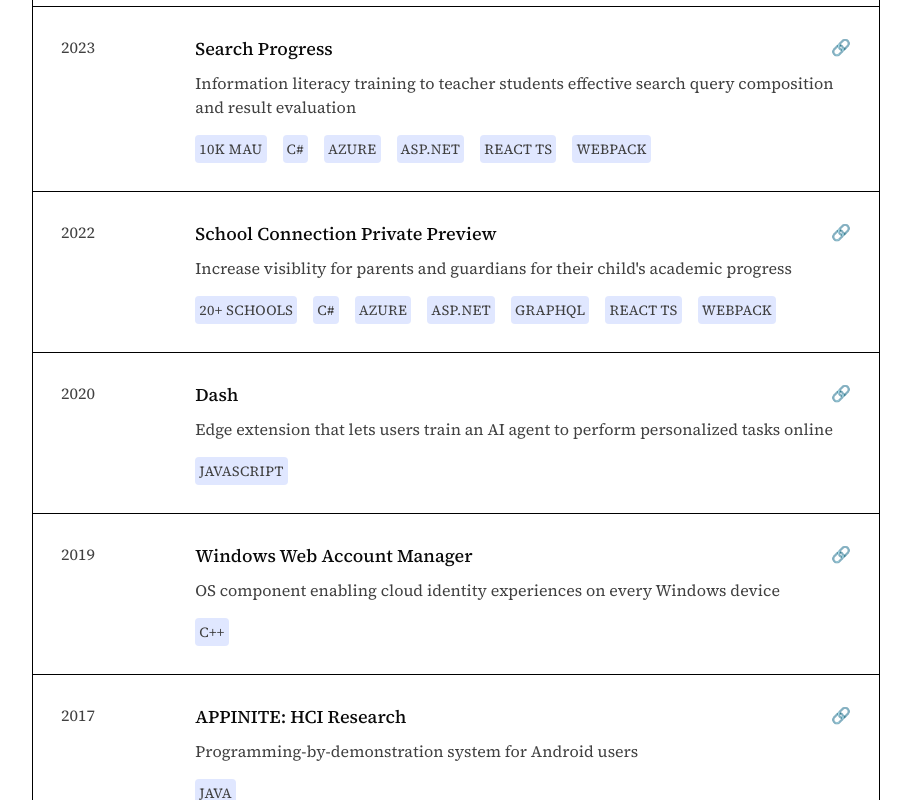
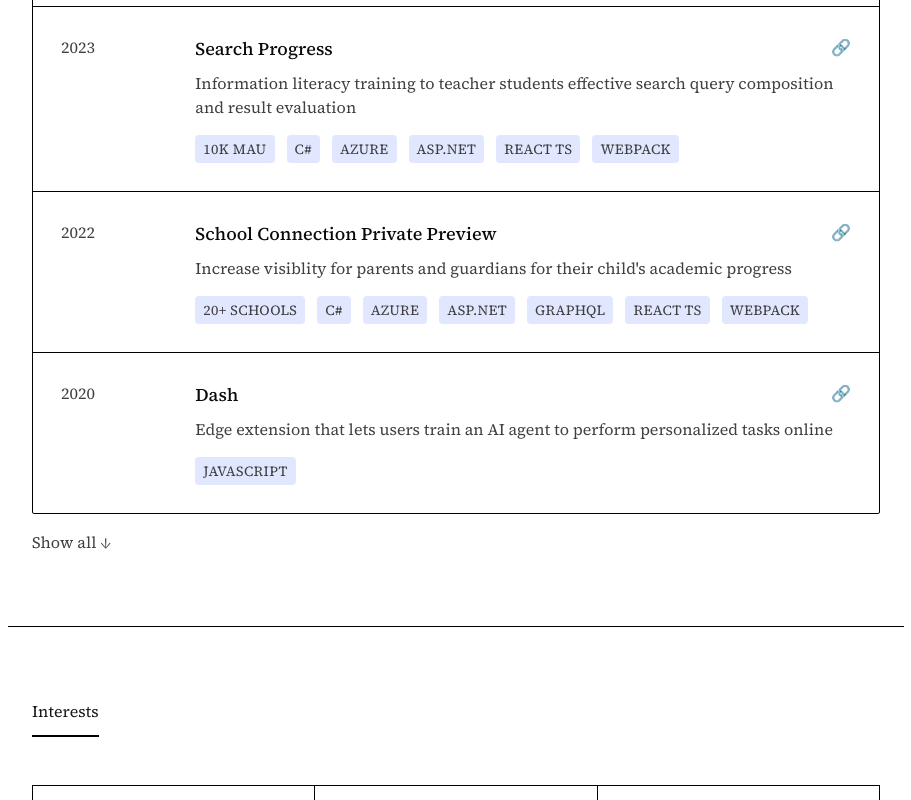
Before and after one commit to nancyl-ol/nxli, a Next.js app: page / in a window 1280 px wide. Shown: the part 1200-2000 px from the top of the page, without its empty margins (184-1095 px from the left). Built offline with nearby package versions, Linux system fonts and the light colour scheme.

Commit message:
added expand and collapse to project list

```diff
--- a/app/_components/projects.tsx
+++ b/app/_components/projects.tsx
@@ -1,5 +1,7 @@
 "use client";
+import { useState } from 'react';
 
+const defaultNumber = 5;
 const projects = [
   {
     title: 'OneNote Class Notebook',
@@ -86,21 +88,17 @@ const projects = [
 ];
 
 export function Projects() {
+  const [showAll, setShowAll] = useState(false);
+
   const onClick = (link : string|undefined) => {
     if (link) {
       window.open(link, '_blank', 'noopener,noreferrer');
     }
   }
 
-  return (
-    <section id="projects" className="px-6 py-18 max-w-4xl mx-auto border-b border-black">
-      <h2 className="text-neutral-950 mb-12 pb-3 border-b-2 border-black inline-block text-xl font-medium">Projects</h2>
-
-      <div className="space-y-0 border border-black">
-        {projects.map((project, index) => (
+  const ProjectItem = ({ project, isLast }: { project: typeof projects[0], isLast: boolean }) => (
     <div
-            key={index}
-            className={`p-7 border-b border-black last:border-b-0 hover:bg-neutral-100 transition-colors ${project.link && "hover:cursor-pointer"} group`}
+      className={`p-7 ${!isLast && 'border-b'} border-black hover:bg-neutral-100 transition-colors ${project.link && "hover:cursor-pointer"} group`}
       onClick={() => onClick(project.link)}
     >
       <div className="grid grid-cols-1 md:grid-cols-12 gap-4">
@@ -123,11 +121,11 @@ export function Projects() {
             )}
           </div>
           <p className="text-neutral-700 mb-4">{project.description}</p>
-                <div className="flex flex-wrap gap-4">
+          <div className="flex flex-wrap gap-3">
             {project.tech.map((tech, techIndex) => (
               <span
                 key={techIndex}
-                      className="rounded-sm p-1 text-neutral-700 bg-indigo-100 text-sm uppercase tracking-wide"
+                className="rounded-sm p-1 px-2 text-neutral-700 bg-indigo-100 text-sm uppercase tracking-wide"
               >
                 {tech}
               </span>
@@ -136,8 +134,35 @@ export function Projects() {
         </div>
       </div>
     </div>
+  );
+
+  const firstProjects = projects.slice(0, defaultNumber);
+  const rest = projects.slice(defaultNumber);
+
+  return (
+    <section id="projects" className="px-6 py-18 max-w-4xl mx-auto border-b border-black">
+      <h2 className="text-neutral-950 mb-12 pb-3 border-b-2 border-black inline-block text-xl font-medium">Projects</h2>
+
+      <div className="space-y-0 border border-black rounded-xs">
+        {firstProjects.map((project, index) => (
+          <ProjectItem key={index} project={project} isLast={!showAll && index === defaultNumber - 1} />
+        ))}
+
+        <div className={`grid transition-[grid-template-rows] duration-1000 ease-in-out ${showAll ? 'grid-rows-[1fr]' : 'grid-rows-[0fr]'}`}>
+          <div className="overflow-hidden min-h-0">
+            {rest.map((project, index) => (
+              <ProjectItem key={index + defaultNumber} project={project} isLast={index === rest.length - 1} />
             ))}
           </div>
+        </div>
+      </div>
+
+      <button
+        onClick={() => setShowAll(!showAll)}
+        className="mt-4 text-neutral-700 transition-colors hover:cursor-pointer hover:text-indigo-500"
+      >
+        {showAll ? 'Show less ↑' : 'Show all ↓'}
+      </button>
     </section>
   );
 }
--- a/app/globals.css
+++ b/app/globals.css
@@ -26,7 +26,9 @@ body {
 }
 
 a:hover,
-a:focus-visible {
+a:focus-visible,
+button:hover,
+button:focus-visible {
   text-decoration-line: underline;
   color: var(--color-indigo-400);
 }
```
Lines whose indentation alone changed are shown as unchanged.
